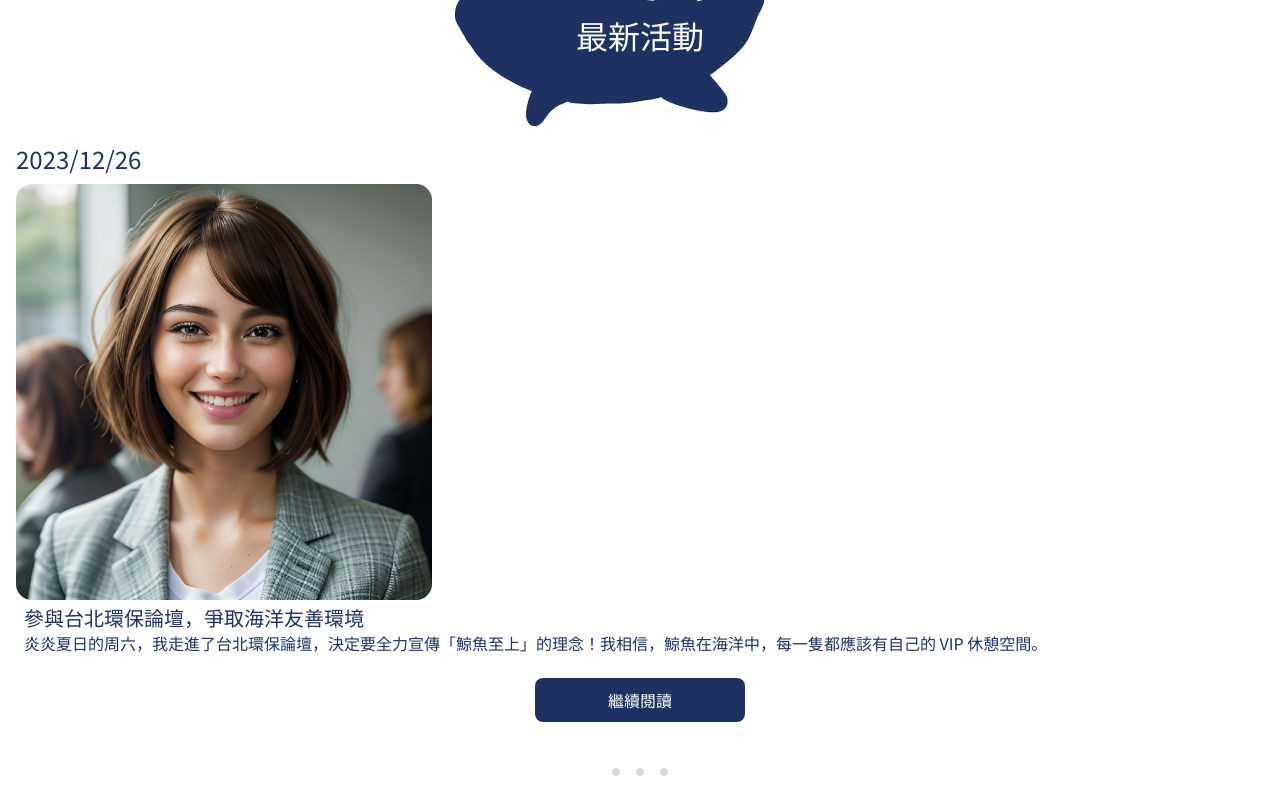
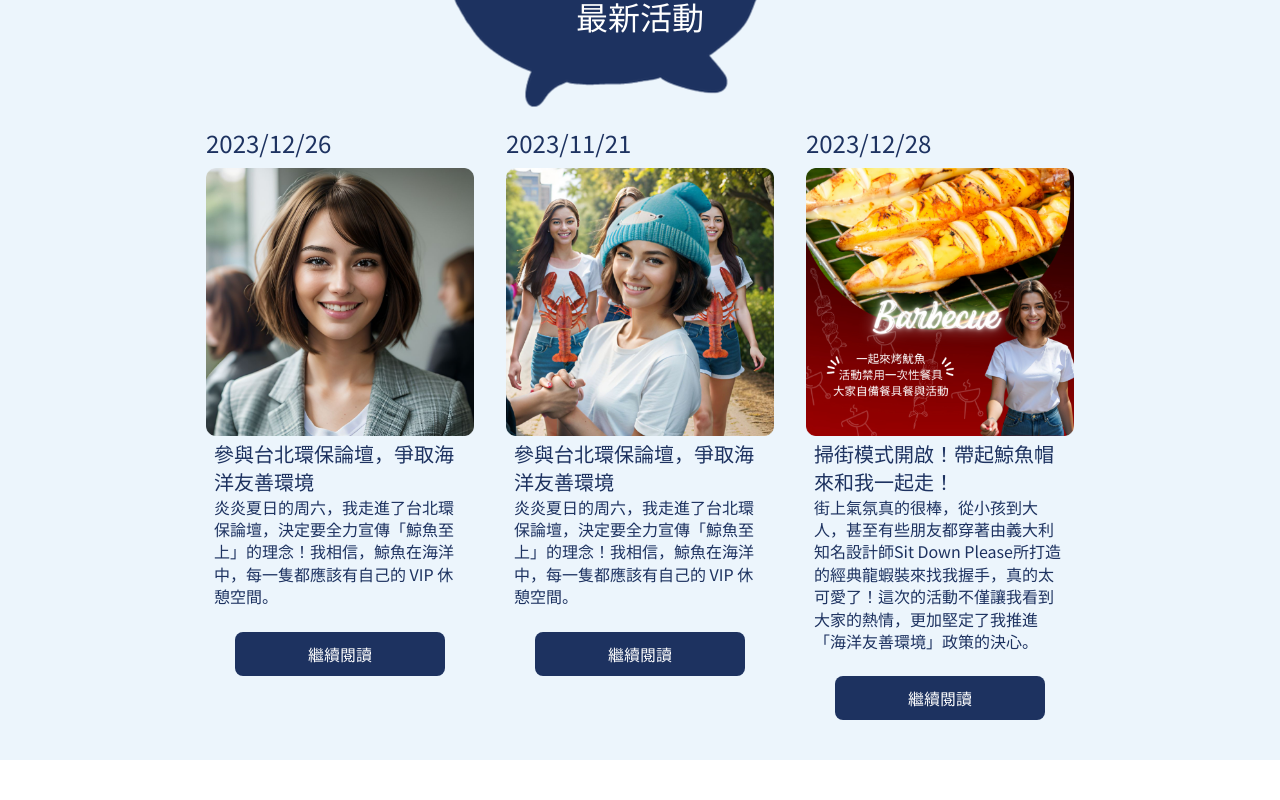
Before and after one commit to highdanny11/f2e-2023-first, a React (Vite) app: page / in a window 1280 px wide. Shown: the part 1560-2360 px from the top of the page. Built offline with nearby package versions, Linux system fonts and the light colour scheme.

Commit message:
開發 最新消息手機到桌機畫面

```diff
--- a/src/App.tsx
+++ b/src/App.tsx
@@ -1,3 +1,4 @@
+import { ChangeEvent, useState } from 'react'
 import Header from './views/Header'
 import Footer from './views/Footer'
 import Banner from './views/home/Banner'
@@ -8,29 +9,55 @@ import new2 from '@/assets/images/news/new-2.png'
 import new3 from '@/assets/images/news/new-3.png'
 
 function App() {
+  const [newValue, setNewValue] = useState('new1')
 
+  const handleNewChange = (e: ChangeEvent<HTMLInputElement>) => {
+    if (e.target?.value) {
+      setNewValue(e.target.value);
+    }
+  }
   return (
     <>
       <Header />
       <Banner />
       <About />
-      <section className="mt-16">
+      <section className="
+        mt-16 md:bg-secondary md:mt-[120px] relative
+        md:pt-[135px] md:pb-10
+        xl:mt-[160px]
+      ">
         <h2 className="
           pl-6 pr-5 py-3 mb-4 flex justify-between items-center bg-secondary text-primary
           text-[32px] leading-[140%]
           md:bg-[url('@/assets/images/icon/whale.png')] md:bg-contain md:bg-center md:bg-no-repeat md:bg-[transparent]
           md:justify-center md:text-white md:pl-0 md:pr-0 md:py-0 md:pt-[4%] md:max-w-[371px] md:mx-auto md:min-h-[231px] md:w-1/3
+          md:absolute md:left-1/2 md:top-0 md:-translate-y-1/2 md:-translate-x-1/2
         ">
           最新活動
           <img className="md:hidden" src={Whale} alt="whale" width="87" />
         </h2>
-        <div className="carousel">
-          <div>
-            <input id="new1" name="new" type="radio" className="hidden" />
-            <input id="new2" name="new" type="radio" className="hidden" />
-            <input id="new3" name="new" type="radio" className="hidden" />
-            <ul>
-              <li>
+        <div className="overflow-hidden md:max-w-[900px] mx-auto">
+          <input id="new1" name="new" type="radio"
+            className="hidden peer/new1"
+            value="new1"
+            checked={newValue === 'new1'}
+            onChange={handleNewChange} />
+          <input id="new2" name="new" type="radio"
+            className="hidden peer/new2" value="new2" checked={newValue === 'new2'} onChange={handleNewChange} />
+          <input id="new3" name="new" type="radio"
+            className="hidden peer/new3" value="new3" checked={newValue === 'new3'} onChange={handleNewChange} />
+          <ul
+            className="
+                list-none flex flex-no-wrap
+                w-[300%]
+                will-change-transform translate-x-0 duration-500 ease-in-out
+                peer-checked/new1:translate-x-[0%]
+                peer-checked/new2:translate-x-[-33.3333%]
+                peer-checked/new3:translate-x-[-66.6666%]
+                md:w-full md:!translate-x-0
+              "
+          >
+            <li className="w-1/3 px-4">
               <div>
                 <time className="inline-block text-2xl leading-[140%] mb-2 text-primary">2023/12/26</time>
                 <img className="mb-1" src={new1} alt="new-1" />
@@ -39,7 +66,7 @@ function App() {
                 <button type="button" className="appearance-none border-none outline-none bg-primary hover:bg-opacity-[70%] text-white min-w-[210px] mx-auto py-[10px] rounded-lg block">繼續閱讀</button>
               </div>
             </li>
-              <li>
+            <li className="w-1/3 px-4">
               <div>
                 <time className="inline-block text-2xl leading-[140%] mb-2 text-primary">2023/11/21</time>
                 <img className="mb-1" src={new2} alt="new-1" />
@@ -48,7 +75,7 @@ function App() {
                 <button type="button" className="appearance-none border-none outline-none bg-primary hover:bg-opacity-[70%] text-white min-w-[210px] mx-auto py-[10px] rounded-lg block">繼續閱讀</button>
               </div>
             </li>
-              <li>
+            <li className="w-1/3 px-4">
               <div>
                 <time className="inline-block text-2xl leading-[140%] mb-2 text-primary">2023/12/28</time>
                 <img className="mb-1" src={new3} alt="new-1" />
@@ -58,11 +85,13 @@ function App() {
               </div>
             </li>
           </ul>
-            <div className="labels mt-6 flex items-center justify-center">
-              <label htmlFor="new1"></label>
-              <label htmlFor="new2"></label>
-              <label htmlFor="new3"></label>
-            </div>
+          <div className="
+              mt-6 flex items-center justify-center
+              md:hidden
+            ">
+            <label className={`cursor-pointer inline-block w-2 h-2 rounded-full bg-[#d9d9d9] ${newValue === "new1" && 'bg-primary'}`} htmlFor="new1"></label>
+            <label className={`cursor-pointer inline-block w-2 h-2 rounded-full bg-[#d9d9d9] mx-4 ${newValue === "new2" && 'bg-primary'}`} htmlFor="new2"></label>
+            <label className={`cursor-pointer inline-block w-2 h-2 rounded-full bg-[#d9d9d9] ${newValue === "new3" && 'bg-primary'}`} htmlFor="new3"></label>
           </div>
         </div>
       </section>
--- a/src/assets/styles/index.scss
+++ b/src/assets/styles/index.scss
@@ -32,47 +32,7 @@ body {
 .carousel {
   > div {
     overflow: hidden;
-  }
-  #new1:checked ~ ul {
-    transform: translateX(0%);
-  }
-  #new2:checked ~ ul {
-    transform: translateX(-33.333%);
-  }
-  #new3:checked ~ ul {
-    transform: translateX(-66.666%);
-  }
-  ul {
-    list-style: none;
-    display: flex;
-    width: 300%;
-    flex-wrap: nowrap;
-    will-change: transform;
-    transform: translateX(0%);
-    transition: transform 0.5s ease-in-out;
-    li {
-      width: 33.333%;
-      padding: 0 16px;
-    }
-  }
-  #new1:checked ~ .labels label:nth-of-type(1) {
-    background: #1D3260;
-  }
-  #new2:checked ~ .labels label:nth-of-type(2) {
-    background: #1D3260;
-  }
-  #new3:checked ~ .labels label:nth-of-type(3) {
-    background: #1D3260;
-  }
-  label {
-    cursor: pointer;
-    display: inline-block;
-    background: #D9D9D9;
-    width: 8px;
-    height: 8px;
-    border-radius: 50%;
-    &:nth-child(2) {
-      margin: 0 16px;
-    }
+    max-width: 568px;
+    margin: 0 auto;
   }
 }
```
Lines whose indentation alone changed are shown as unchanged.
